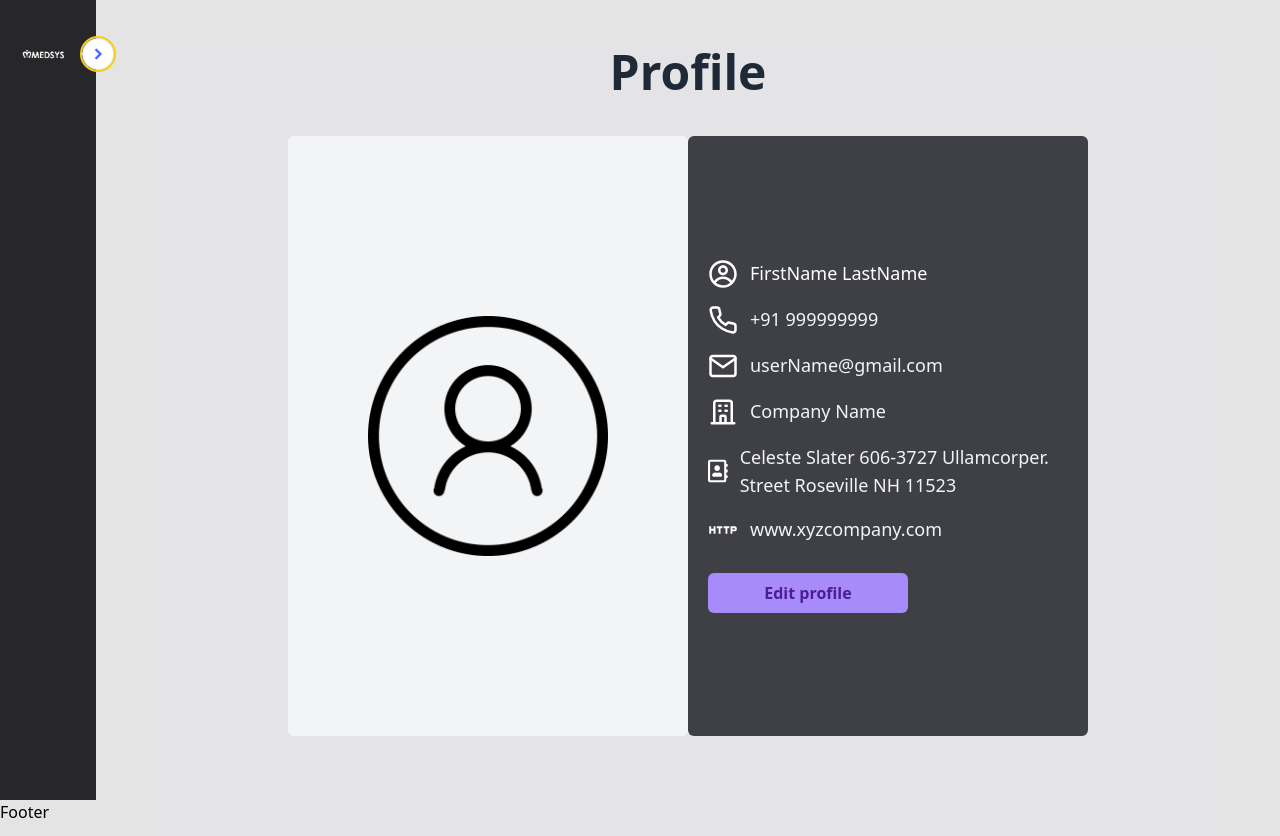
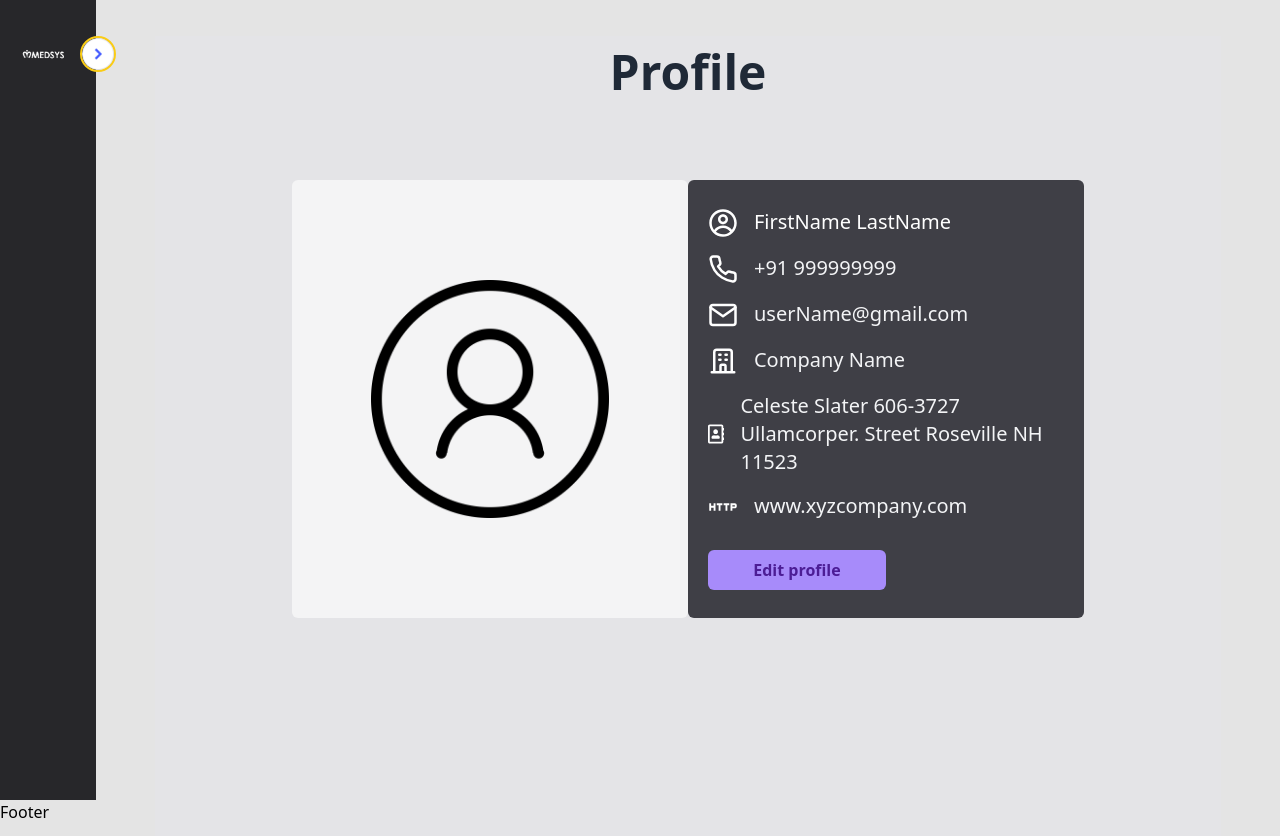
Before and after one commit to Gourab-18/project-medsys, a React (Create React App) app: page /dashboard in a window 1280 px wide. Built offline with nearby package versions, Linux system fonts and the light colour scheme.

Commit message:
more profile

```diff
--- a/src/pages/Profile.js
+++ b/src/pages/Profile.js
@@ -1,10 +1,10 @@
 import React from "react";
 import ME from "../assets/dp.png";
-import {CgProfile} from "react-icons/cg"
-import {FiMail ,FiPhone} from "react-icons/fi"
-import {HiOutlineOfficeBuilding} from "react-icons/hi"
-import {FaRegAddressBook} from "react-icons/fa"
-import {MdHttp} from "react-icons/md"
+import { CgProfile } from "react-icons/cg"
+import { FiMail, FiPhone } from "react-icons/fi"
+import { HiOutlineOfficeBuilding } from "react-icons/hi"
+import { FaRegAddressBook } from "react-icons/fa"
+import { MdHttp } from "react-icons/md"
 
 
 const profile = () => {
@@ -14,44 +14,44 @@ const profile = () => {
       <h2 className="text-5xl font-semibold text-gray-800 text-center p-3 my-7">
         Profile
       </h2>
-      <div className=" w-full h-3/5 sm:h-3/4 sm:w-3/4 mx-auto my-auto rounded-md grid grid-cols-1 sm:grid-cols-2">
+      <div className=" my-auto p-1 sm:pt-11 w-full sm:w-3/4 mx-auto rounded-md grid grid-cols-1 sm:grid-cols-2">
 
-<div className="bg-gray-100 py-5 flex flex-col justify-center mx-auto rounded-md w-full">
+        <div className="bg-zinc-100 py-7 flex flex-col justify-center mx-auto rounded-md w-full">
           <div className="flex items-center mx-auto justify-center w-3/5">
             <img className="rounded-md " src={ME} alt="Profile Image" />
           </div>
         </div>
-<div className="bg-zinc-700 flex flex-col justify-center rounded-md py-5">
-  <div className="flex flex-row ml-4">
-    <CgProfile className="text-3xl font-semibold text-white text-center ml-1 my-auto" />
-    <small className=" text-white text-lg ml-3">FirstName LastName</small>
+        <div className="bg-zinc-700 flex flex-col justify-center rounded-md py-7 px-5">
+          <div className="flex flex-row">
+            <CgProfile className="text-3xl font-semibold text-white text-center my-auto" />
+            <small className=" text-white text-lg sm:text-xl ml-4">FirstName LastName</small>
           </div>
 
-  <div className="flex flex-row mt-4 ml-4">
-    <FiPhone className="text-3xl font-semibold text-white text-center ml-1 my-auto" />
-    <small className="text-gray-100 text-lg ml-3">+91 999999999</small>
+          <div className="flex flex-row mt-4">
+            <FiPhone className="text-3xl font-semibold text-white text-center my-auto" />
+            <small className="text-gray-100 text-lg sm:text-xl ml-4">+91 999999999</small>
           </div>
 
-  <div className="flex flex-row mt-4 ml-4">
-    <FiMail className="text-3xl font-semibold text-white text-center ml-1 my-auto" />
-    <small className="text-gray-100 text-lg ml-3">userName@gmail.com</small>
+          <div className="flex flex-row mt-4">
+            <FiMail className="text-3xl font-semibold text-white text-center my-auto" />
+            <small className="text-gray-100 text-lg sm:text-xl ml-4">userName@gmail.com</small>
           </div>
-  <div className="flex flex-row mt-4 ml-4">
-    <HiOutlineOfficeBuilding className="text-3xl font-semibold text-white text-center ml-1 my-auto" />
-    <small className="text-gray-100 text-lg ml-3">Company Name</small>
+          <div className="flex flex-row mt-4">
+            <HiOutlineOfficeBuilding className="text-3xl font-semibold text-white text-center my-auto" />
+            <small className="text-gray-100 text-lg sm:text-xl ml-4">Company Name</small>
           </div>
-  <div className="flex flex-row mt-4 ml-4">
-    <FaRegAddressBook className="text-3xl font-semibold text-white text-center ml-1 my-auto" />
-    <small className="text-gray-100 text-lg ml-3">Celeste Slater
+          <div className="flex flex-row mt-4">
+            <FaRegAddressBook className="text-3xl font-semibold text-white text-center my-auto" />
+            <small className="text-gray-100 text-lg sm:text-xl ml-4">Celeste Slater
               606-3727 Ullamcorper. Street
               Roseville NH 11523</small>
           </div>
-  <div className="flex flex-row mt-4 ml-4">
-    <MdHttp className="text-3xl font-semibold text-white text-center ml-1 my-auto" />
-    <small className="text-gray-100 text-lg ml-3">www.xyzcompany.com</small>
+          <div className="flex flex-row mt-4">
+            <MdHttp className="text-3xl font-semibold text-white text-center my-auto" />
+            <small className="text-gray-100 text-lg sm:text-xl ml-4">www.xyzcompany.com</small>
           </div>
           <div className="mt-7">
-    <button className='w-3/4 sm:w-1/2 py-2 bg-violet-400 text-violet-900 font-semibold rounded-md ml-5 hover:bg-violet-300'>Edit profile</button>
+            <button className='w-3/4 sm:w-1/2 py-2 bg-violet-400 text-violet-900 font-semibold rounded-md hover:bg-violet-300'>Edit profile</button>
           </div>
         </div>
       </div>
```
Lines whose indentation alone changed are shown as unchanged.
